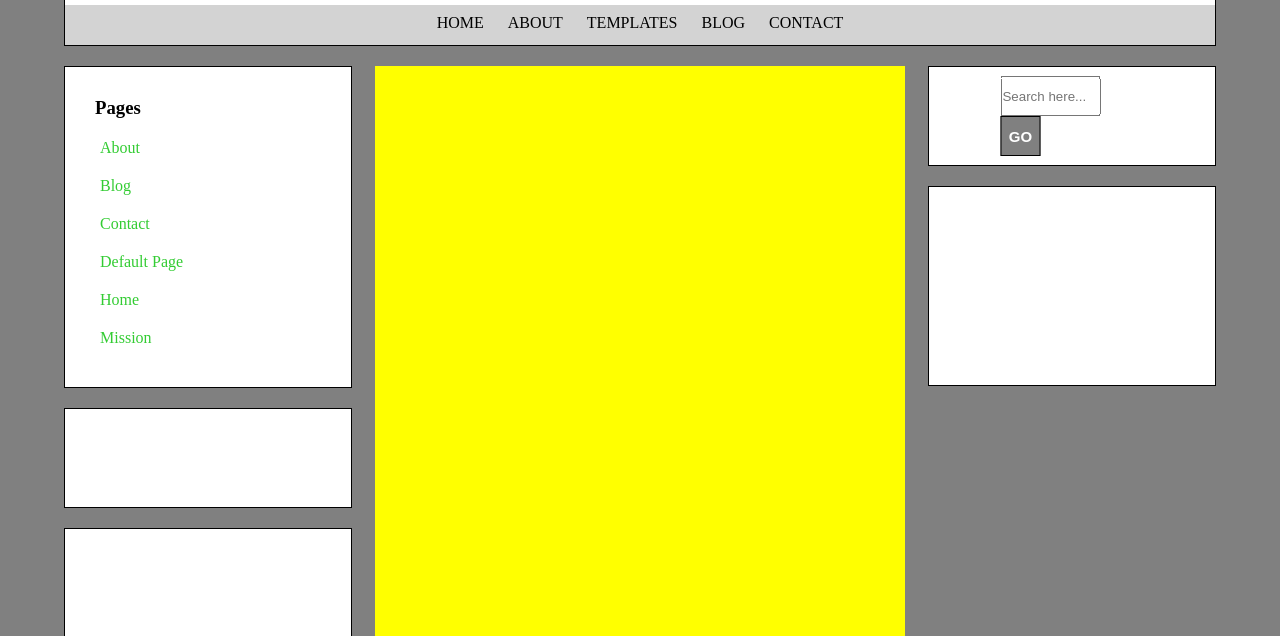
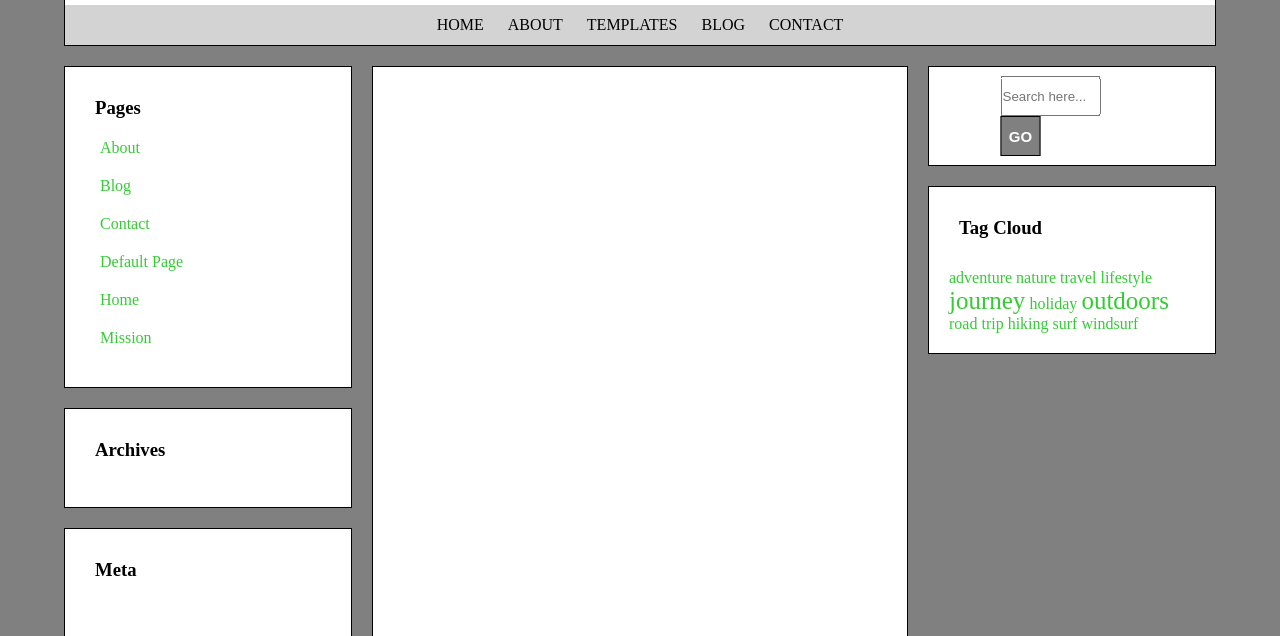
Before and after one commit to Davide-Roberti/htmlcss-struttura-wp, a plain HTML site: page index.html in a window 1280 px wide. Shown: the part 164-800 px from the top of the page. Drawn offline with Linux system fonts and the light colour scheme.

Commit message:
aggiunta tag cloud

```diff
--- a/css/style.css
+++ b/css/style.css
@@ -12,13 +12,11 @@
 
 .sfondo {
     background-color: grey;
-    object-fit: fill;
 }
 
 .container {
     width: 90vw;
     margin: 0 auto;
-    position: relative;
 }
 
 header {
@@ -27,11 +25,11 @@ header {
     background-color: yellow;
     position: relative;
     border: 1px solid black;
-    top:10px;
+    top: 10px;
 }
 
 .intestazione {
-    height: 80%;
+    height: 158px;
     width: 100%;
     background-color: orange;
     border: 7px solid white;
@@ -55,25 +53,32 @@ img {
 
 .menu {
     width: 100%;
-    height: 20%;
+    height: 40px;
     background-color: lightgrey;
     text-align: center;
-    line-height: 100%;
+    line-height: 20px;
+}
+
+.centro{
+    margin: 30px 0 20px;
 }
 
 aside {
     width: 25%;
     float: left;
-    margin-top: 30px;
 }
 
 main {
-    width: 46%;
+    width: 50%;
     height: 1000px;
-    background-color: yellow;
-    margin: 30px 2% 20px 2%;
     float: left;
-    position: relative;
+    padding: 0 20px;
+}
+
+main .content {
+    height: 100%;
+    border: 1px solid black;
+    background-color: white;
 }
 
 footer {
@@ -109,9 +114,6 @@ li {
     height: 100px;
 }
 
-.tag {
-    height: 200px;
-}
 
 .overlay {
     position: absolute;
@@ -150,8 +152,7 @@ h3 {
     margin-top: 20px;
 }
 
-p {
-    display: block;
+.pagine p {
     color: rgb(51, 204, 51);
     width: 80%;
     padding: 10px;
@@ -162,11 +163,23 @@ p {
     margin-bottom: 30px;
 }
 
+.blocchetti {
+    padding: 20px;
+}
+
 .pages p:hover {
     background-color: lightgrey;
     border-top: 2px solid grey;
 }
 
+.contenuto {
+    color: rgb(51, 204, 51);
+}
+
+.big {
+    font-size: 25px;
+}
+
 .menu li:hover {
     background-color: grey;
 }
--- a/index.html
+++ b/index.html
@@ -38,23 +38,28 @@
                             </div>
                         </div>
                         <div class="blocco archives">
-
+                            <h3>Archives</h3>
                         </div>
                         <div class="blocco meta">
-
+                            <h3>Meta</h3>
                         </div>
                     </aside>
                     <main>
+                        <div class="content"></div>
                     </main>
                     <aside class="right">
                         <div class="blocco search">
                             <div class="research">
-                                <input class="ricerca" type="search" name="" value="" placeholder="Search here...">
-                                <button class="bottone"type="button" name="button">GO</button>
+                                <form class="" action="index.html" method="post">
+                                    <input class="ricerca" type="search" name="" value="" placeholder="Search here...">
+                                    <input class="bottone" type="submit" name="" value="GO">                                </form>
                             </div>
                         </div>
                         <div class="blocco tag">
-
+                            <h3>Tag Cloud</h3>
+                            <div class="blocchetti">
+                                <span class="contenuto">adventure nature travel lifestyle <span class="big">journey</span> holiday <span class="big">outdoors</span> road trip hiking surf windsurf</span>
+                            </div>
                         </div>
                     </aside>
                 </div>
```
